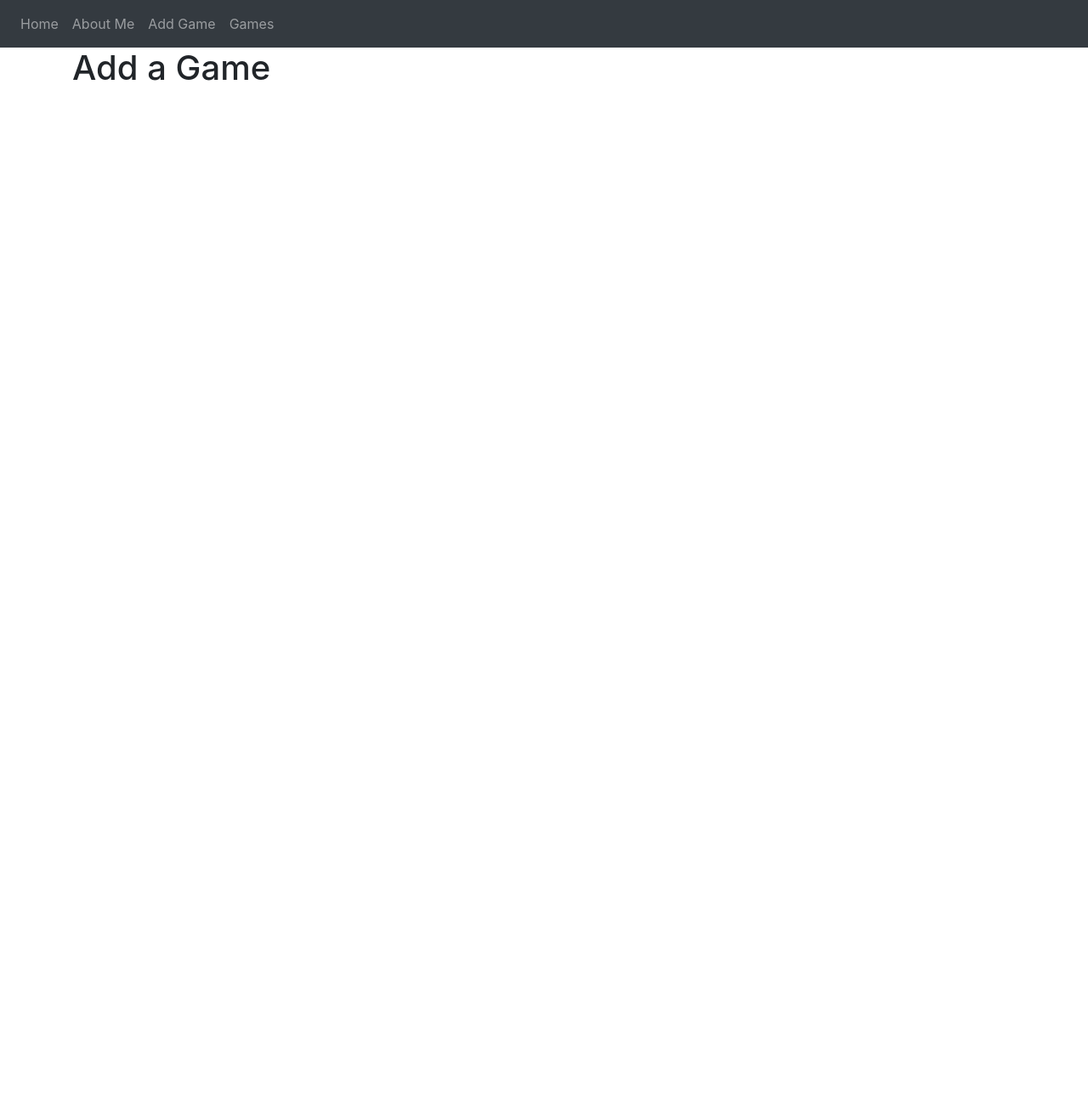
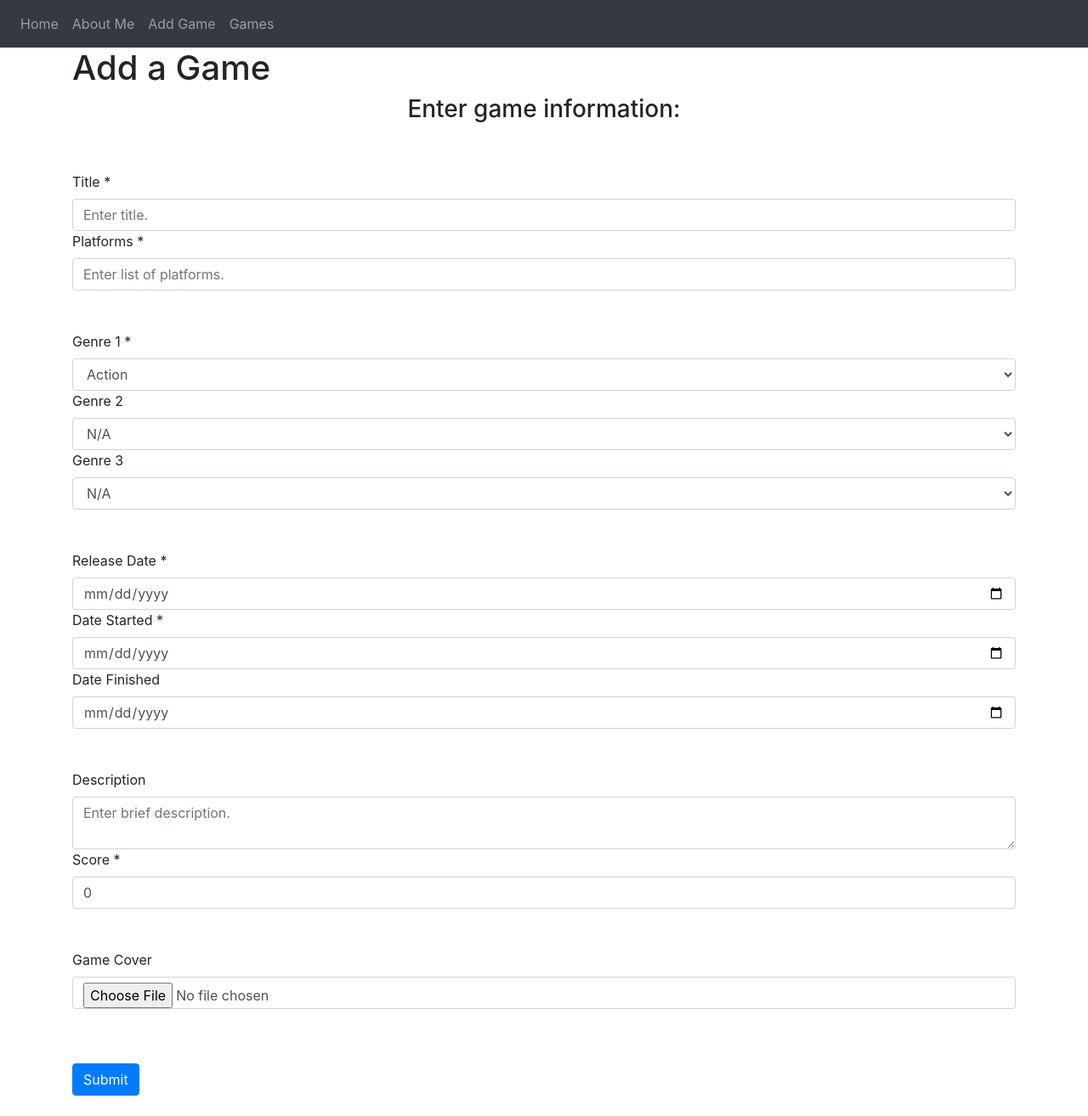
Before and after one commit to FernPerez/Video-Game-Blog, a Flask app: page /add-game in a window 1280 px wide. Shown: the whole page at 85% size. Before the commit the page ends 95 px from the top, so only its background shows below. Run offline with Flask 3, Linux system fonts and the light colour scheme; some libraries are stand-ins or nearby versions.

Commit message:
Added form to add in a game with checks for valid values and alerts. No models yet.

```diff
--- a/VG_Website/website/__init__.py
+++ b/VG_Website/website/__init__.py
@@ -3,6 +3,7 @@ from flask import Flask
 def create_app():
     app = Flask(__name__)
     app.config['SECRET KEY'] = '4ruB3$tG14l!*'
+    app.secret_key = '4ruB3$tG14l!*'
 
     from .views import views
     from .auth import auth
--- a/VG_Website/website/templates/addGame.html
+++ b/VG_Website/website/templates/addGame.html
@@ -2,4 +2,125 @@
 {% block title %}Add Game{% endblock %}
 {% block content %}
 <h1>Add a Game</h1>
+<form method="POST">
+    <h3 align="center">Enter game information:</h3>
+    <div class="form-group">
+        <br></br>
+        <label for="title">Title *</label>
+        <input
+            type="text"
+            class="form-control"
+            id="title"
+            name="title"
+            placeholder="Enter title."
+        />
+        <label for="platforms">Platforms *</label>
+        <input
+            type="text"
+            class="form-control"
+            id="platforms"
+            name="platforms"
+            placeholder="Enter list of platforms."
+        />
+        <br></br>
+        <label for="genre1">Genre 1 *</label>
+        <select class="form-control" name="genre1" id="genre1">
+            <option value="Action">Action</option>
+            <option value="Adventure">Adventure</option>
+            <option value="Fighting">Fighting</option>
+            <option value="Open World">Open World</option>
+            <option value="RPG">RPG</option>
+            <option value="JRPG">JRPG</option>
+            <option value="Sim">Simulation</option>
+            <option value="Shpoter">Shooter</option>
+            <option value="Strategy">Strategy</option>
+            <option value="Turn-based">Turn-based</option>
+            <option value="Visual Novel">Visual Novel</option>
+        </select>
+        <label for="genre2">Genre 2</label>
+        <select class="form-control" name="genre2" id="genre2">
+            <option value="N/A">N/A</option>
+            <option value="Action">Action</option>
+            <option value="Adventure">Adventure</option>
+            <option value="Fighting">Fighting</option>
+            <option value="Open World">Open World</option>
+            <option value="RPG">RPG</option>
+            <option value="JRPG">JRPG</option>
+            <option value="Sim">Simulation</option>
+            <option value="Shpoter">Shooter</option>
+            <option value="Strategy">Strategy</option>
+            <option value="Turn-based">Turn-based</option>
+            <option value="Visual Novel">Visual Novel</option>
+        </select>
+        <label for="genre3">Genre 3</label>
+        <select class="form-control" name="genre3" id="genre3">
+            <option value="N/A">N/A</option>
+            <option value="Action">Action</option>
+            <option value="Adventure">Adventure</option>
+            <option value="Fighting">Fighting</option>
+            <option value="Open World">Open World</option>
+            <option value="RPG">RPG</option>
+            <option value="JRPG">JRPG</option>
+            <option value="Sim">Simulation</option>
+            <option value="Shpoter">Shooter</option>
+            <option value="Strategy">Strategy</option>
+            <option value="Turn-based">Turn-based</option>
+            <option value="Visual Novel">Visual Novel</option>
+        </select>
+        <br></br>
+        <label for="releaseDate">Release Date *</label>
+        <input
+            type="date"
+            class="form-control"
+            id="releaseDate"
+            name="releaseDate"
+        />
+        <label for="dateStarted">Date Started *</label>
+        <input
+            type="date"
+            class="form-control"
+            id="dateStarted"
+            name="dateStarted"
+        />
+        <label for="dateFinished">Date Finished</label>
+        <input
+            type="date"
+            class="form-control"
+            id="dateFinished"
+            name="dateFinished"
+        />
+        <br></br>
+        <label for="description">Description</label>
+        <textarea
+            type="text"
+            class="form-control"
+            id="description"
+            name="description"
+            placeholder="Enter brief description."
+        ></textarea>
+        <label for="score">Score *</label>
+        <input
+            type="number"
+            class="form-control"
+            id="score"
+            name="score"
+            min="0"
+            max="10"
+            step="0.1"
+            placeholder="0"
+            value="0"
+        />
+        <br></br>
+        <label for="gameCover">Game Cover</label>
+        <input
+            type="file"
+            class="form-control"
+            id="gameCover"
+            name="gameCover"
+        />
+        <br></br>
+    </div>
+    <button type="submit" class="btn btn-primary">Submit</button>
+    <br></br>
+</form>
 {% endblock %}
--- a/VG_Website/website/templates/base.html
+++ b/VG_Website/website/templates/base.html
@@ -35,6 +35,29 @@
                 </div>
             </div>
         </nav>
+
+        {% with messages = get_flashed_messages(with_categories=true) %}
+            {% if messages %}
+                {% for category, message in messages %}
+                    {% if category == 'error'%}
+                        <div class="alert alert-danger alert-dismissable fade show" role="alert">
+                            {{ message }}
+                            <button type="button" class="close" data-dismiss="alert">
+                                <span aria-hidden="true">&times;</span>
+                            </button>
+                        </div>
+                    {% else %}
+                        <div class="alert alert-success alert-dismissable fade show" role="alert">
+                            {{ message }}
+                            <button type="button" class="close" data-dismiss="alert">
+                                <span aria-hidden="true">&times;</span>
+                            </button>
+                        </div>
+                    {% endif %}
+                {% endfor %}
+            {% endif %}
+        {% endwith %}
+
         <div class="container">
             {% block content%}
             {% endblock %}
--- a/VG_Website/website/views.py
+++ b/VG_Website/website/views.py
@@ -1,19 +1,51 @@
-from flask import Blueprint, render_template
+from flask import Blueprint, render_template, request, flash
 
 views = Blueprint('views', __name__)
 
-@views.route('/')
+@views.route('/', methods=["GET"])
 def home():
     return render_template("home.html")
 
-@views.route('/about')
+@views.route('/about', methods=["GET"])
 def about():
     return render_template("about.html")
 
-@views.route('/add-game')
+@views.route('/add-game', methods=["GET", "POST"])
 def addGame():
+    data = request.form
+    if request.method == 'POST':
+        title = request.form.get('title')
+        platforms = request.form.get('platforms')
+        genre1 = request.form.get('genre1')
+        genre2 = request.form.get('genre2')
+        genre3 = request.form.get('genre3')
+        releaseDate = request.form.get('releaseDate')
+        dateStarted = request.form.get('dateStarted')
+        dateFinished = request.form.get('dateFinished')
+        description = request.form.get('description')
+        score = request.form.get('score')
+        gameCover = request.form.get('gameCover')
+
+        if len(title) < 1:
+            flash("Title must be greater than 1 character.", category='error')
+        elif len(platforms) < 1:
+            flash("Platforms entry must be at least 1 character.", category='error')
+        elif genre2 == genre1 or genre3 == genre1 or (genre2 == genre3 and genre2 != "N/A"):
+            flash("Cannot have two of the same genre.", category='error')
+        elif releaseDate == '':
+            flash('Must enter release date.', category='error')
+        elif dateStarted == '':
+            flash('Must enter date started.', category='error')
+        elif len(description) > 5000:
+            flash('Description cannot be longer than 5000 characters.', category='error')
+        else:
+            #add game to db
+            print(data)
+            flash('Game added!', category='success')
+
+
     return render_template("addGame.html")
 
-@views.route("/games")
+@views.route("/games", methods=["GET"])
 def games():
     return render_template("games.html")
```
